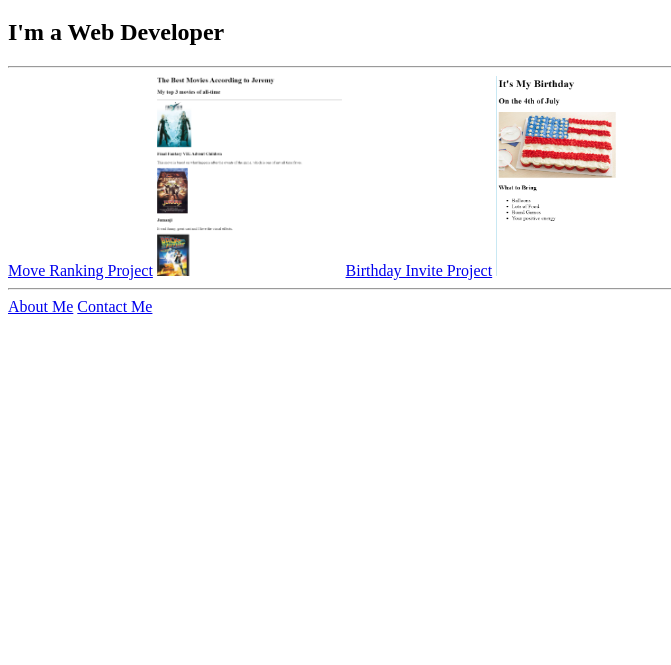
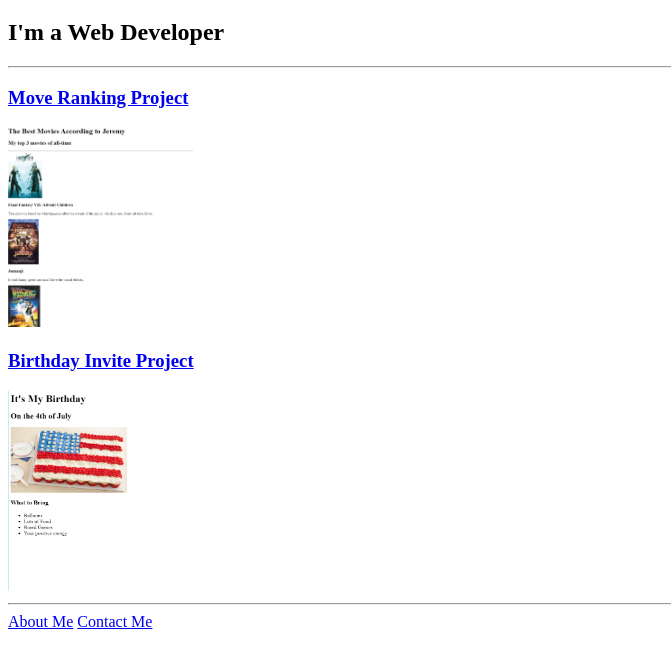
Before and after one commit to Xotorou/html-portfolio, a plain HTML site: page index.html in a window 1280 px wide. Shown: the part 61-726 px from the top of the page, without its empty margins (0-671 px from the left). Drawn offline with Linux system fonts and the light colour scheme.

Commit message:
Add files via upload

```diff
--- a/index.html
+++ b/index.html
@@ -10,13 +10,13 @@
     <h1>Jeremy's Portfolio</h1>
     <h2>I'm a Web Developer</h2>
     <hr />
-    <a href="./public/movie-ranking.html">Move Ranking Project</a>
+    <h3><a href="./public/movie-ranking.html">Move Ranking Project</a></h3>
     <img
       src="./assets/images/Movie pic.png"
       alt="Picture of the Movie page"
       height="200px"
     />
-    <a href="./public/birthday-invite.html">Birthday Invite Project</a>
+    <h3><a href="./public/birthday-invite.html">Birthday Invite Project</a></h3>
     <img
       src="./assets/images/Birthday pic.png"
       alt="Picture of the Birthday page"
```
